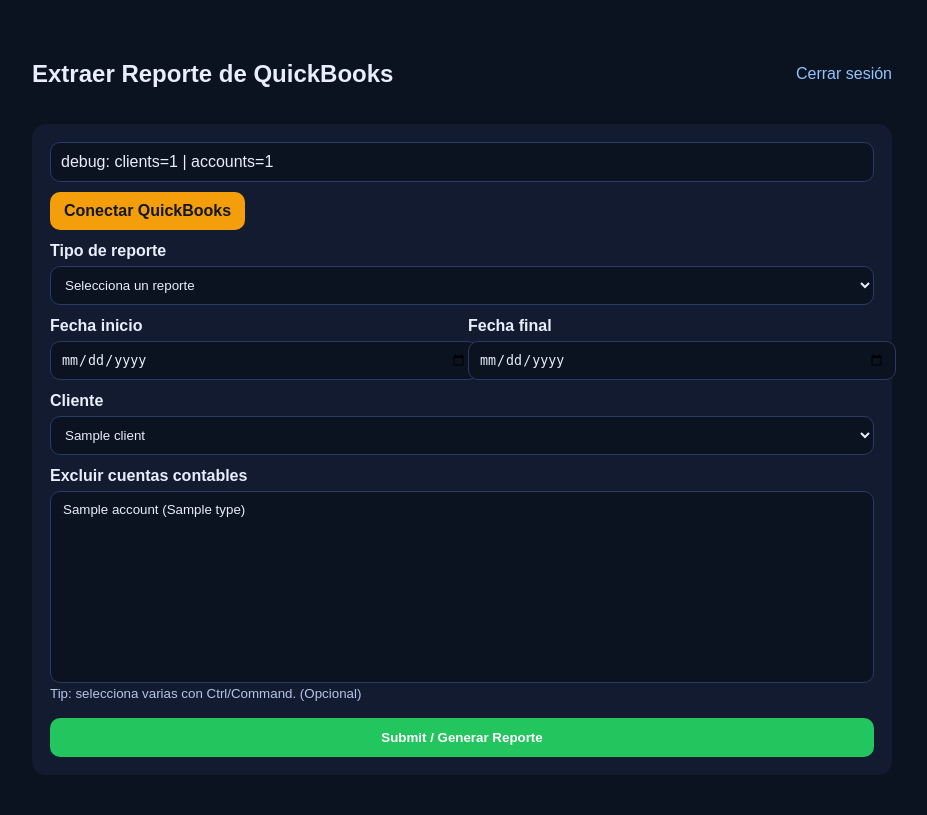
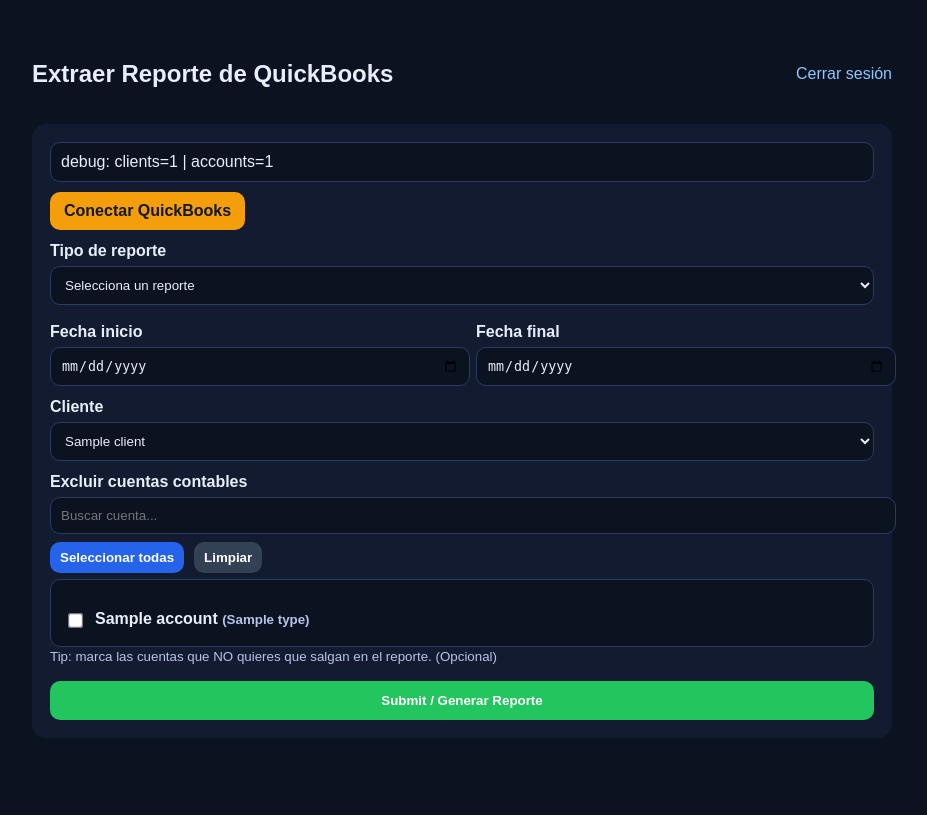
Before and after one commit to Brodrig2199/QBO_portal, a Flask app: template templates/reports.html in a window 1280 px wide. Shown: the whole page, without its empty margins (178-1105 px from the left). After the commit the page ends 738 px from the top, so only its background shows below. Run offline with Flask 3, Linux system fonts and the light colour scheme; the template is opened without the code that fills it: most values are stand-ins (such as "Sample title", 1, 10 or a date in 2020).

Commit message:
Add files via upload

```diff
--- a/templates/reports.html
+++ b/templates/reports.html
@@ -11,11 +11,20 @@
     .card { background:#121b2f; padding: 18px; border-radius: 14px; margin-top: 16px; }
     label { display:block; margin-top:12px; font-weight:600; }
     input, select { width:100%; padding:10px; margin-top:6px; border-radius:10px; border:1px solid #2a3a66; background:#0b1220; color:#e8eefc; }
-    .row { display:grid; grid-template-columns: 1fr 1fr; gap:12px; }
+    .row { display:grid; grid-template-columns: 1fr 1fr; gap:28px; margin-top:6px; }
     button { width:100%; padding:12px; border:0; border-radius:10px; background:#22c55e; color:white; font-weight:800; cursor:pointer; margin-top:16px; }
     a { color:#93c5fd; text-decoration:none; }
     .msg { background:#2a1730; border:1px solid #6b2b7a; padding:10px; border-radius:10px; margin-bottom:10px; }
     small { color:#b7c4ea; }
+    .checkbox-list{margin-top:6px;border:1px solid #2a3a66;background:#0b1220;border-radius:10px;padding:10px;max-height:220px;overflow:auto;}
+    .checkbox-item{display:flex;align-items:center;gap:10px;padding:6px 4px;border-radius:8px;}
+    .checkbox-item:hover{background:#121b2f;}
+    .checkbox-item input[type="checkbox"]{width:auto;transform: scale(1.15);}
+    .checkbox-actions{display:flex;gap:10px;margin-top:8px;}
+    .checkbox-actions button{margin-top:0;width:auto;padding:8px 10px;background:#2563eb;font-weight:700;}
+    .checkbox-actions button.secondary{background:#334155;}
+    .search-box{margin-top:6px;}
+
   </style>
 </head>
 <body>
@@ -69,18 +78,47 @@
         </select>
 
        <label>Excluir cuentas contables</label>
-      <select name="excluded_accounts" multiple size="10">
-      {% for a in accounts %}
-      <option value="{{ a.name }}">{{ a.name }} ({{ a.type }})</option>
-      {% endfor %}
-      </select>
-      <small>Tip: selecciona varias con Ctrl/Command. (Opcional)</small>
+      <input class="search-box" id="accSearch" type="text" placeholder="Buscar cuenta..." />
+      <div class="checkbox-actions">
+        <button type="button" onclick="selectAllAccounts()">Seleccionar todas</button>
+        <button type="button" class="secondary" onclick="clearAllAccounts()">Limpiar</button>
+      </div>
 
+      <div class="checkbox-list" id="accList">
+        {% for a in accounts %}
+          <label class="checkbox-item" data-name="{{ (a.name ~ ' ' ~ a.type)|lower }}">
+            <input type="checkbox" name="excluded_accounts" value="{{ a.name }}">
+            <span>{{ a.name }} <small>({{ a.type }})</small></span>
+          </label>
+        {% endfor %}
+      </div>
+
+      <small>Tip: marca las cuentas que NO quieres que salgan en el reporte. (Opcional)</small>
 
 
         <button type="submit">Submit / Generar Reporte</button>
       </form>
     </div>
   </div>
+  <script>
+  function selectAllAccounts() {
+    document.querySelectorAll('#accList input[type="checkbox"]').forEach(cb => cb.checked = true);
+  }
+  function clearAllAccounts() {
+    document.querySelectorAll('#accList input[type="checkbox"]').forEach(cb => cb.checked = false);
+  }
+
+  // Filtro por búsqueda
+  const search = document.getElementById('accSearch');
+  const items = () => document.querySelectorAll('#accList .checkbox-item');
+
+  search.addEventListener('input', () => {
+    const q = search.value.trim().toLowerCase();
+    items().forEach(el => {
+      const hay = el.getAttribute('data-name') || '';
+      el.style.display = hay.includes(q) ? 'flex' : 'none';
+    });
+  });
+</script>
 </body>
 </html>
```
